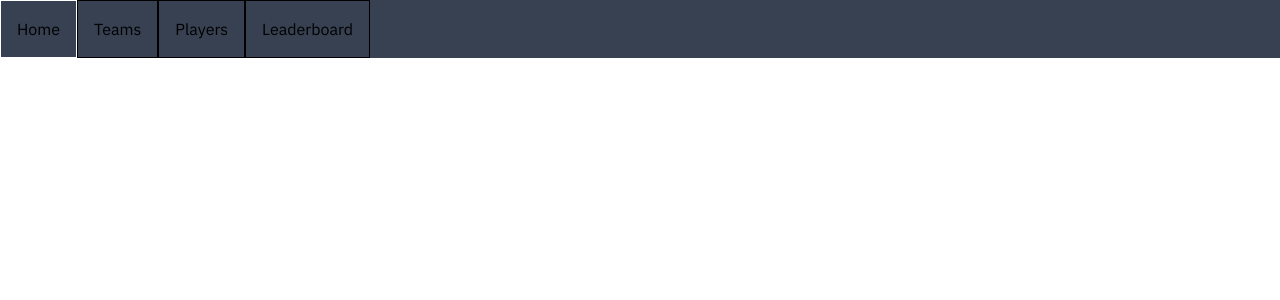
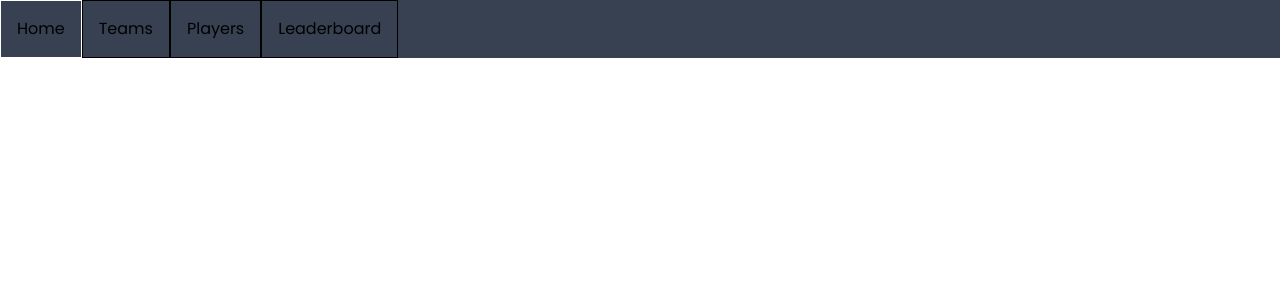
Before and after one commit to tyler-jurczyk-2020/hltv-nextjs, a Next.js app: page /home/teams in a window 1280 px wide. Shown: the top 300 px of the page. Built offline with nearby package versions, Linux system fonts and the light colour scheme.

Commit message:
Added Poppins font

```diff
--- a/src/app/globals.css
+++ b/src/app/globals.css
@@ -1,5 +1,5 @@
 /*IBM Plex Sans*/
-@import url('https://fonts.googleapis.com/css2?family=IBM+Plex+Sans:ital,wght@0,100;0,200;0,300;0,400;0,500;0,600;0,700;1,100;1,200;1,300;1,400;1,500;1,600;1,700&display=swap');
+@import url('https://fonts.googleapis.com/css2?family=IBM+Plex+Sans:ital,wght@0,100;0,200;0,300;0,400;0,500;0,600;0,700;1,100;1,200;1,300;1,400;1,500;1,600;1,700&family=Poppins:ital,wght@0,100;0,200;0,300;0,400;0,500;0,600;0,700;0,800;0,900;1,100;1,200;1,300;1,400;1,500;1,600;1,700;1,800;1,900&display=swap');
 
 @tailwind base;
 @tailwind components;
@@ -7,7 +7,7 @@
 
 @layer base {
 html {
-    font-family: 'IBM Plex Sans', 'mono';
+    font-family: 'Poppins', 'IBM Plex Sans', 'mono';
     }
 }
 
--- a/tailwind.config.js
+++ b/tailwind.config.js
@@ -7,7 +7,8 @@
   ],
 theme: {
     fontFamily: {
-        ibm : ['"IBM Plex Sans"']
+        ibm : ['"IBM Plex Sans"'],
+        poppins: ['Poppins'],
     },
     extend: {
         backgroundImage: {
```
